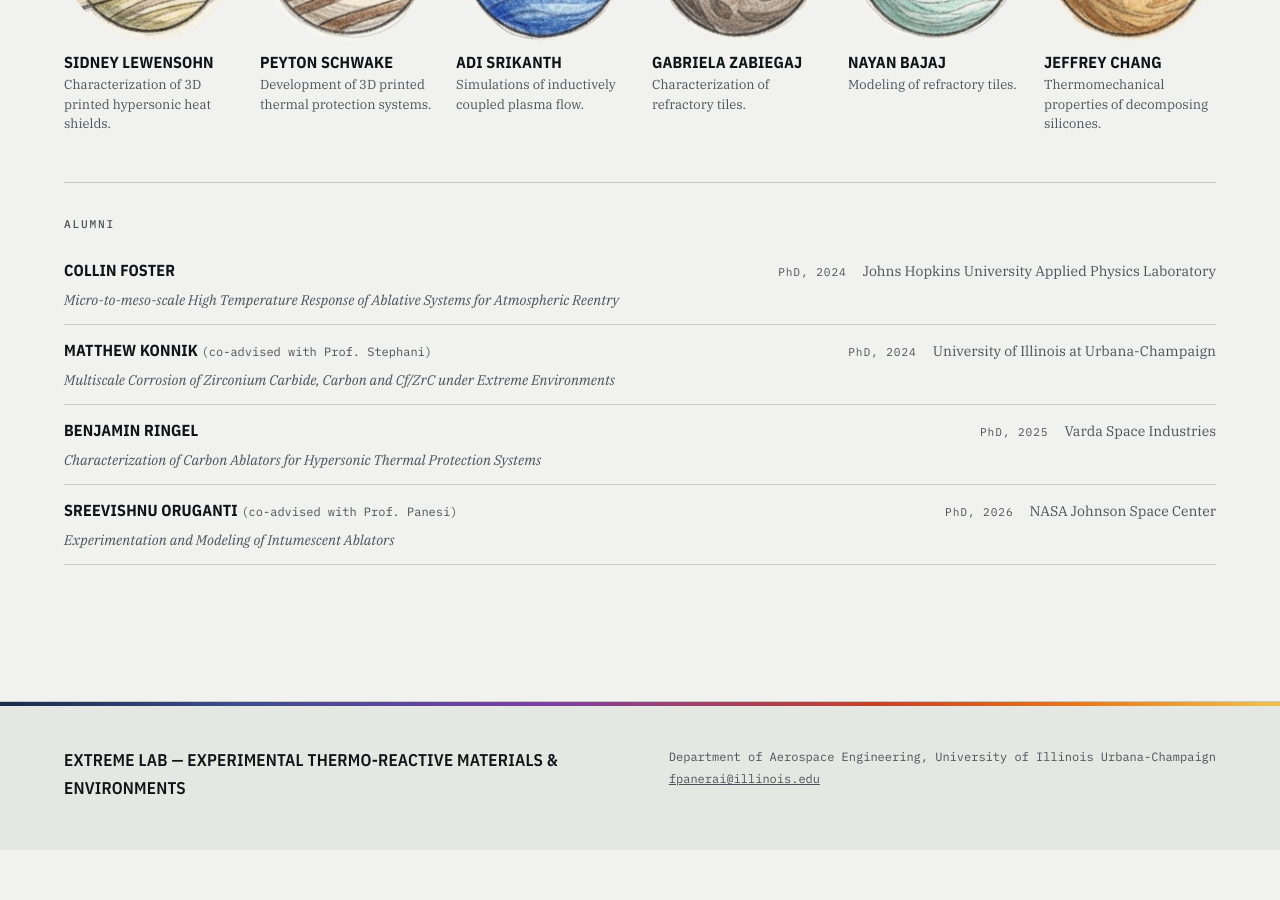
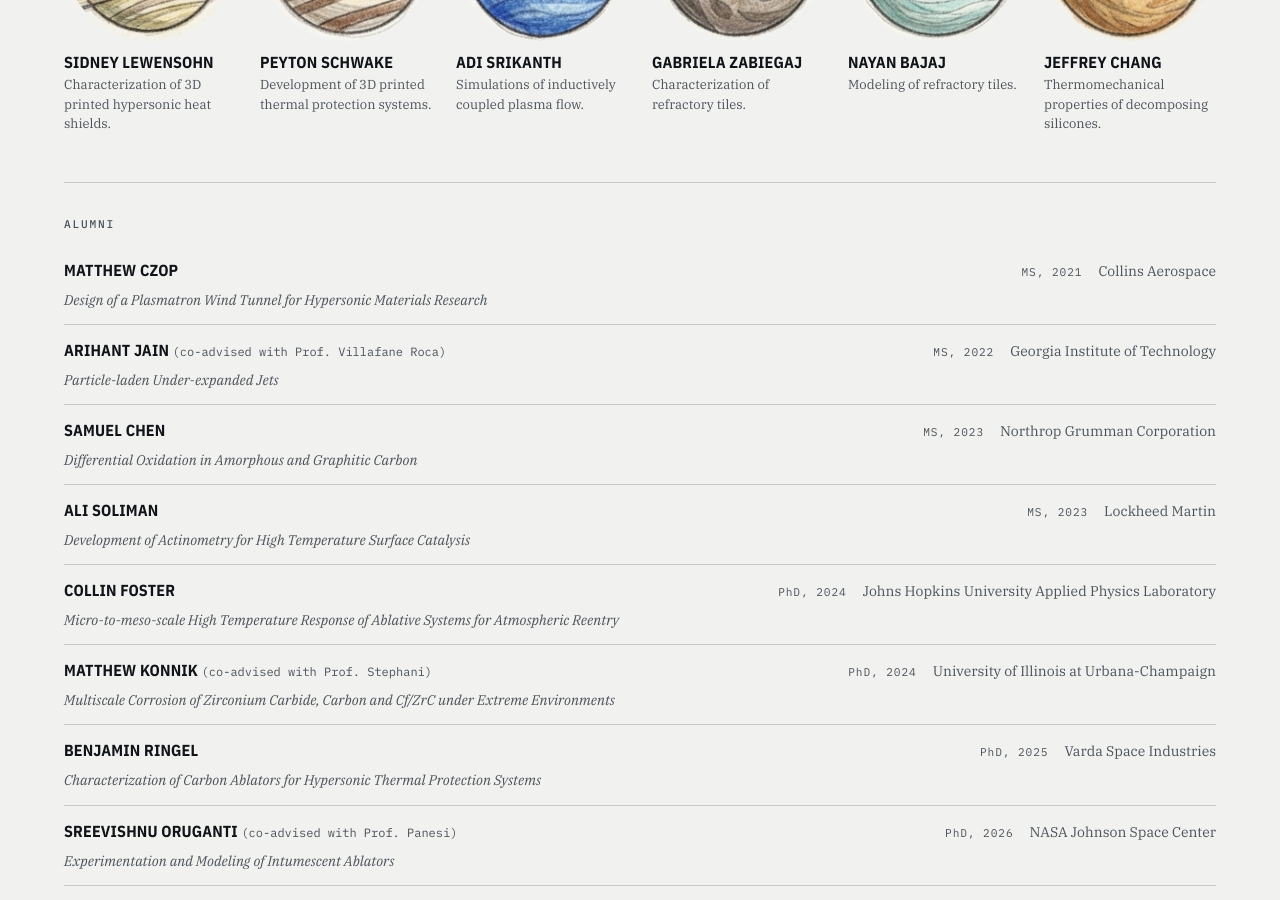
Before and after one commit to extremelab-illinois/extremelab-illinois.github.io, a Jekyll site: the page built from people.html, in a window 1280 px wide and 900 px high, scrolled down 3202 px. Built offline with Jekyll 4.4.1, drawn with Linux system fonts in a browser that asks for light colours; before the commit the page ends 4052 px from its top, so only the background shows below that.

Commit message:
Add MS alumni with thesis titles
Co-Authored-By: Claude Sonnet 5 <noreply@anthropic.com>

```diff
--- a/_data/people.yml
+++ b/_data/people.yml
@@ -92,6 +92,27 @@ undergrads:
     photo: mars.jpg
 
 alumni:
+  - name: Matthew Czop
+    degree: MS
+    year: 2021
+    thesis: Design of a Plasmatron Wind Tunnel for Hypersonic Materials Research
+    now: Collins Aerospace
+  - name: Arihant Jain
+    coadvisor: Villafane Roca
+    degree: MS
+    year: 2022
+    thesis: Particle-laden Under-expanded Jets
+    now: Georgia Institute of Technology
+  - name: Samuel Chen
+    degree: MS
+    year: 2023
+    thesis: Differential Oxidation in Amorphous and Graphitic Carbon
+    now: Northrop Grumman Corporation
+  - name: Ali Soliman
+    degree: MS
+    year: 2023
+    thesis: Development of Actinometry for High Temperature Surface Catalysis
+    now: Lockheed Martin
   - name: Collin Foster
     degree: PhD
     year: 2024
```
